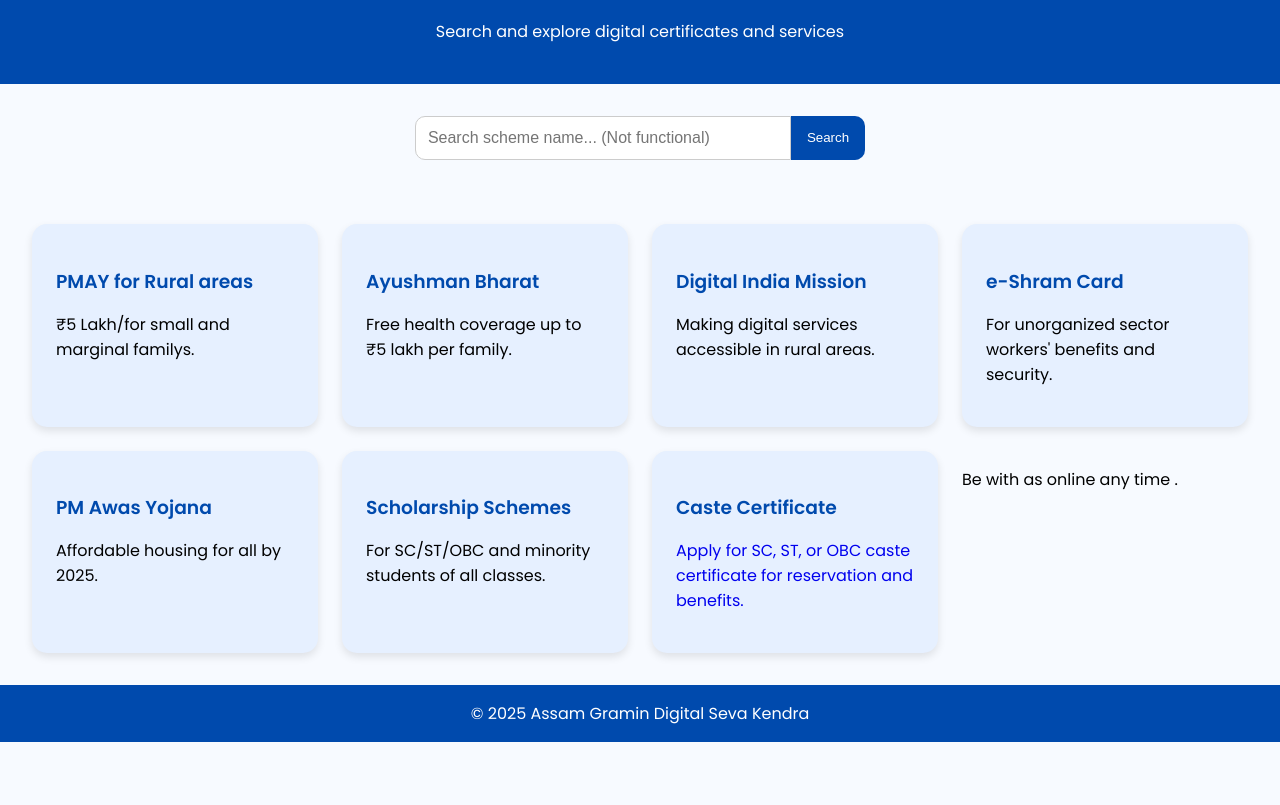
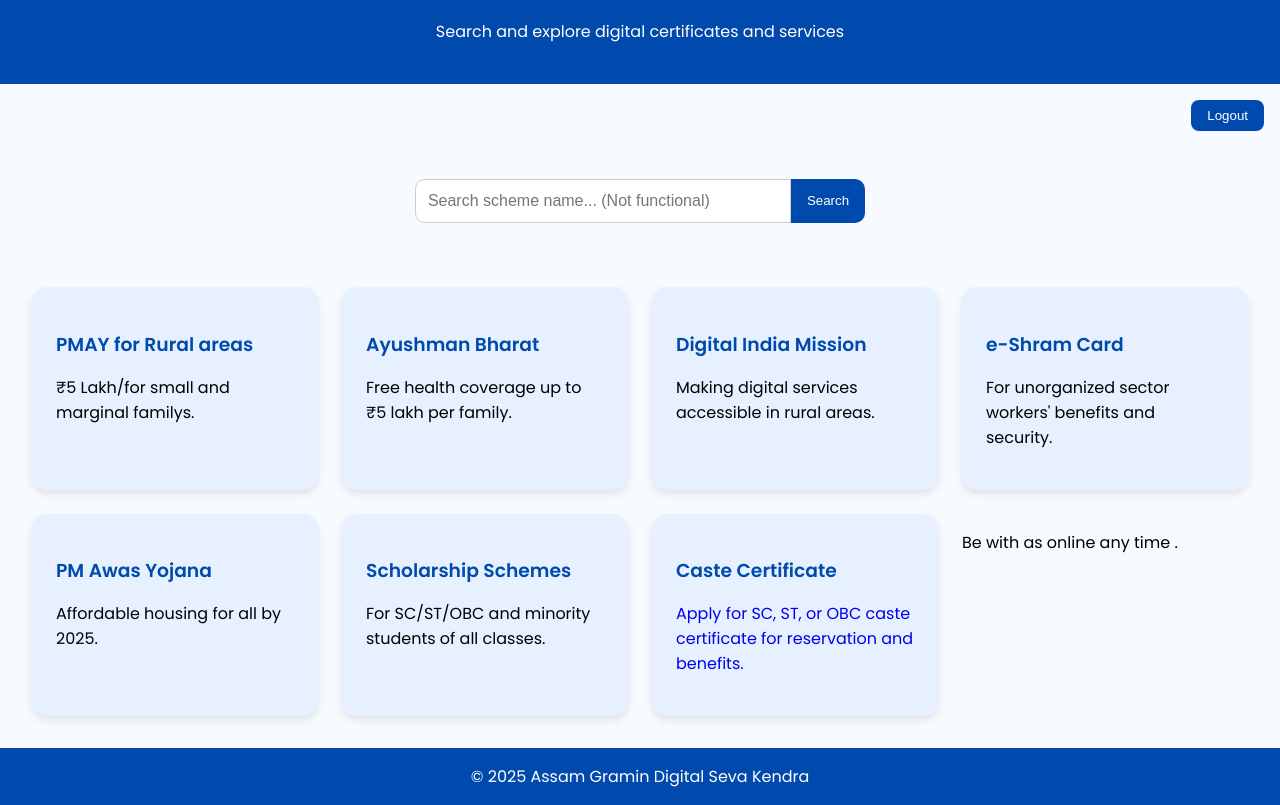
Before and after one commit to AGDSKpvt/AGDSK.pvt, a plain HTML site: page schemes.html in a window 1280 px wide. Shown: the part 96-901 px from the top of the page. Before the commit the page ends 838 px from the top, so only its background shows below. Drawn offline with Linux system fonts and the light colour scheme.

Commit message:
Update schemes.html

```diff
--- a/schemes.html
+++ b/schemes.html
@@ -78,6 +78,16 @@
     <h1>Available Government Schemes</h1>
     <p>Search and explore digital certificates and services</p>
   </header>
+  <div style="text-align: right; padding: 1rem;">
+  <button onclick="logout()" style="
+    background: #004aad;
+    color: white;
+    border: none;
+    padding: 0.5rem 1rem;
+    border-radius: 8px;
+    cursor: pointer;
+  ">Logout</button>
+</div>
 
   <div class="search-bar">
     <input type="text" placeholder="Search scheme name... (Not functional)">
```
